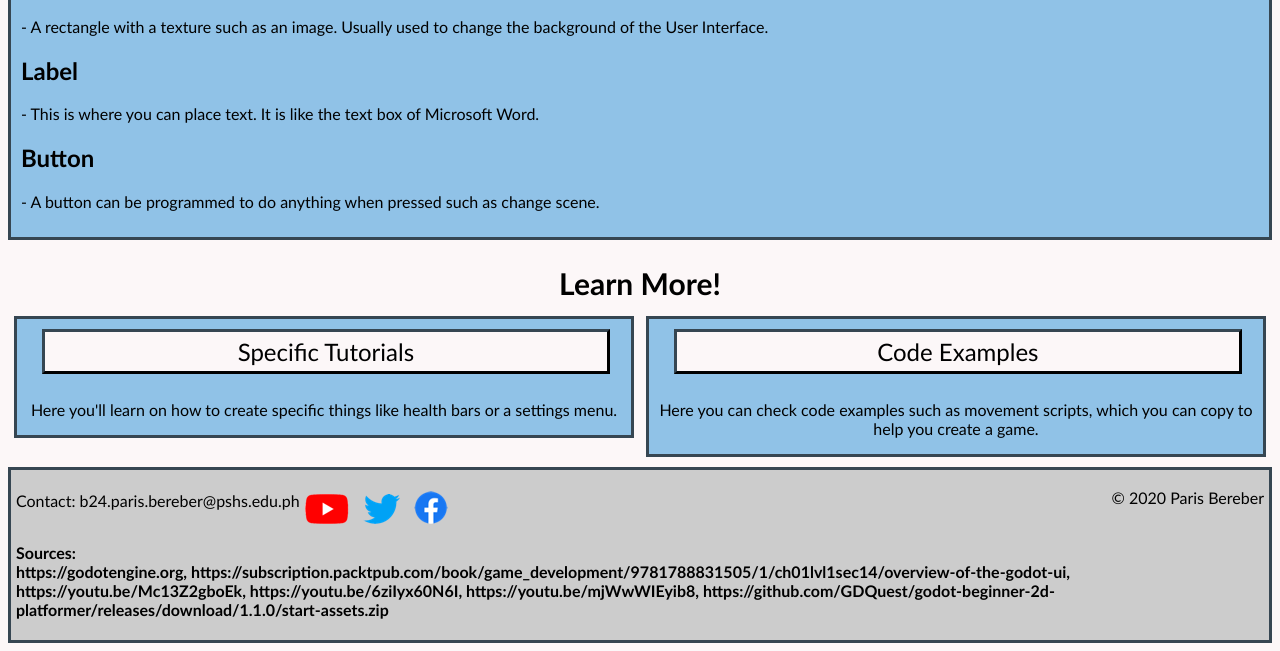
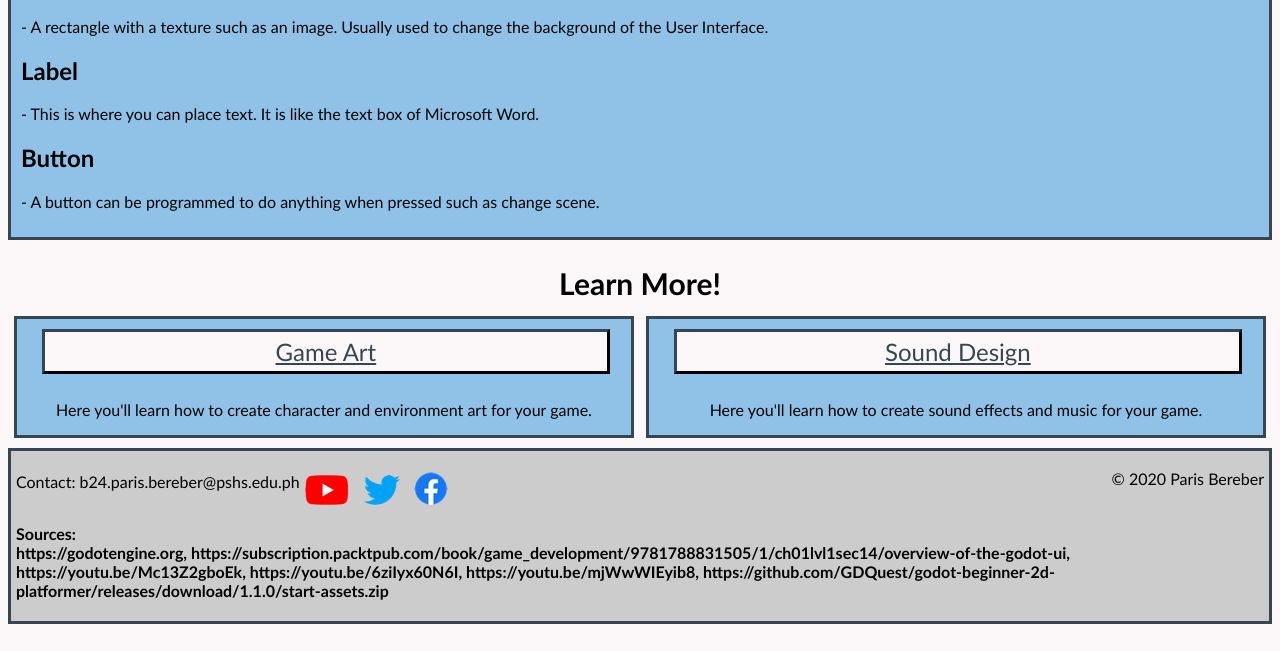
Before and after one commit to PMUB/The-Basics-of-Game-Development, a plain HTML site: page htdocs/programming.html in a window 1280 px wide. Shown: the part 4962-5613 px from the top of the page. Drawn offline with Linux system fonts and the light colour scheme.

Commit message:
Update programming.html

```diff
--- a/htdocs/programming.html
+++ b/htdocs/programming.html
@@ -116,15 +116,15 @@
 	<section class="learnmore">
 		<!--Section Title-->
 		<h2 class="learntitle">Learn More!</h2>
-		<!--Specific Tutorials-->
+		<!--Game Art-->
 		<div class="learnsection">
-			<a>Specific Tutorials</a>
-			<p>Here you'll learn on how to create specific things like health bars or a settings menu.</p>
+			<a href="art.html">Game Art</a>
+			<p>Here you'll learn how to create character and environment art for your game.</p>
 		</div>
-		<!--Code Examples-->
+		<!--Sound Design-->
 		<div class="learnsection">
-			<a>Code Examples</a>
-			<p>Here you can check code examples such as movement scripts, which you can copy to help you create a game.</p>
+			<a href="sound.html">Sound Design</a>
+			<p>Here you'll learn how to create sound effects and music for your game.</p>
 		</div>
 	</section>
 	<!--Footer is found on every page-->
```
